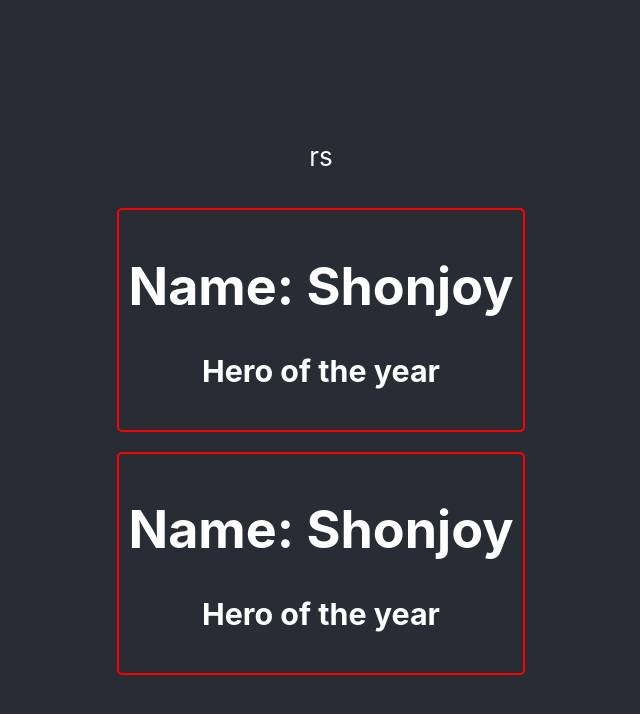
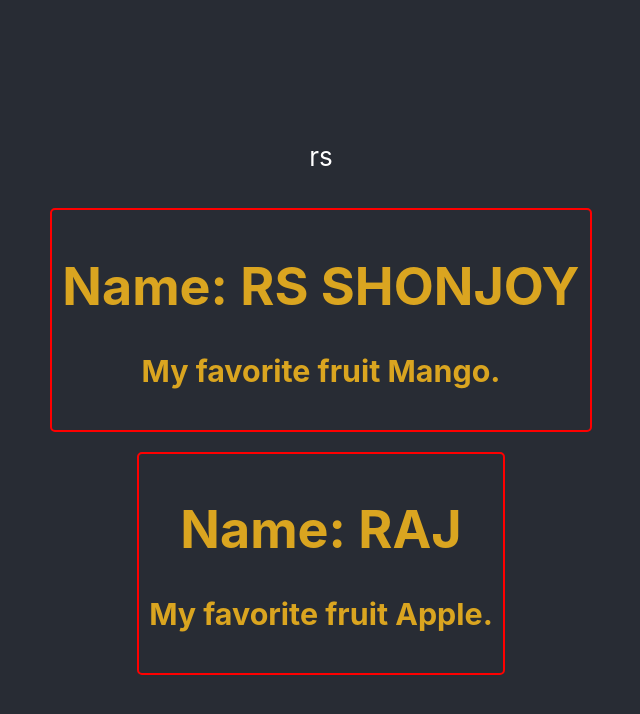
Before and after one commit to rsshonjoy/React, a React (Create React App) app: page / in a window 1280 px wide. Shown: the top 714 px of the page, without its empty margins (319-959 px from the left). Built offline with nearby package versions, Linux system fonts and the light colour scheme.

Commit message:
Pass dynamic data to components, props in react

```diff
--- a/src/App.js
+++ b/src/App.js
@@ -3,28 +3,32 @@ import logo from './logo.svg';
 import './App.css';
 
 function App() {
+  const names = ['RS SHONJOY', 'RAJ']
   return (
     <div className="App">
       <header className="App-header">
       <p>rs</p>
-      <Person></Person>
-      <Person></Person>
+      <Person name={names[0]} food="Mango"></Person>
+      <Person name={names[1]} food="Apple"></Person>
       </header>
     </div>
   );
 }
 
-function Person() {
+function Person(props) {
   const personStyle = {
     border:'2px solid red',
     borderRadius:'5px',
     padding:'10px',
-    margin:'10px'
+    margin:'10px',
+    color: 'goldenrod'
   }
+  console.log(props);
+
   return (
     <div style= {personStyle}>
-      <h1>Name: Shonjoy</h1>
-      <h3>Hero of the year</h3>
+      <h1>Name: {props.name}</h1>
+      <h3>My favorite fruit {props.food}.</h3>
     </div>
   )
 }
```
